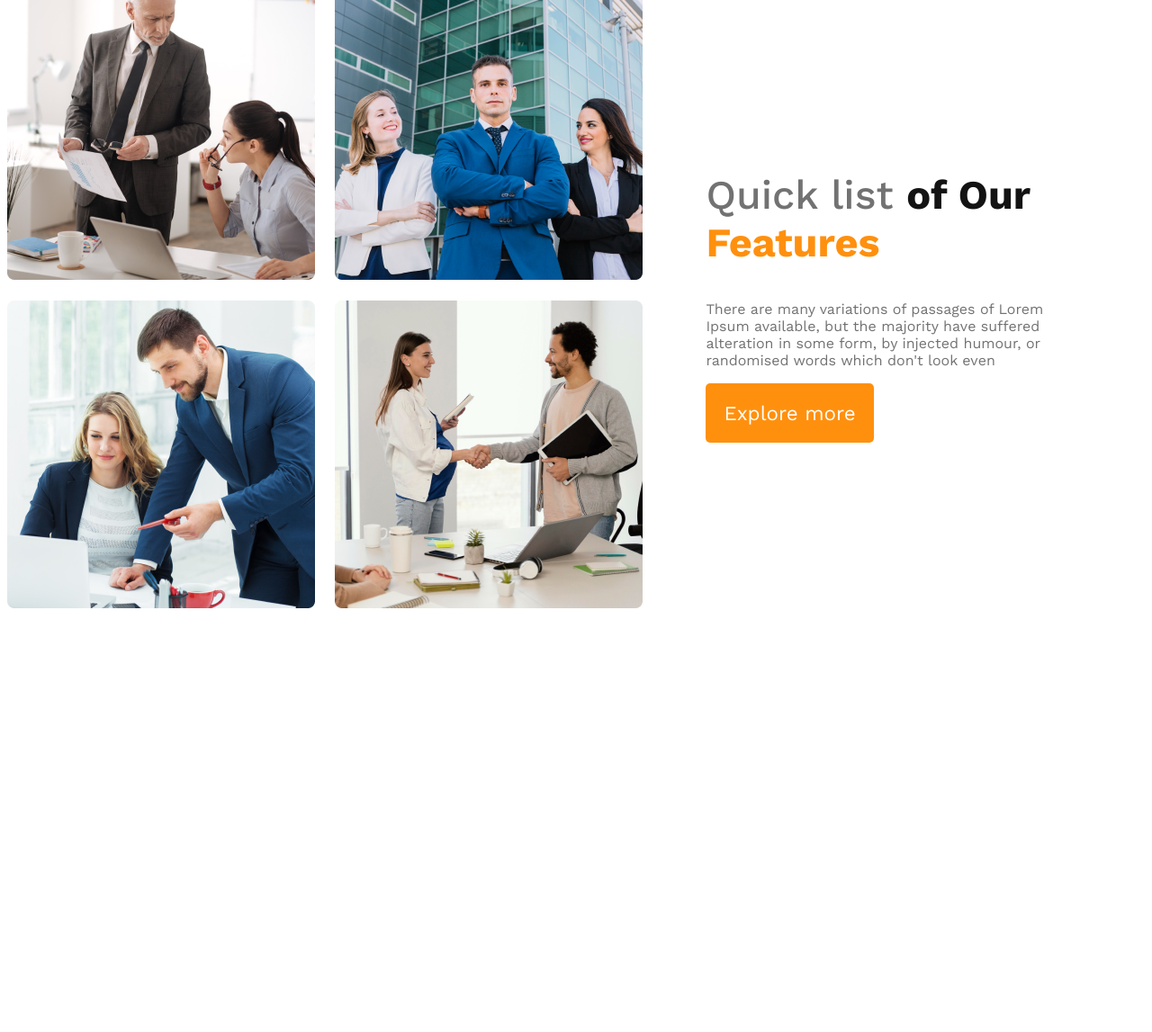
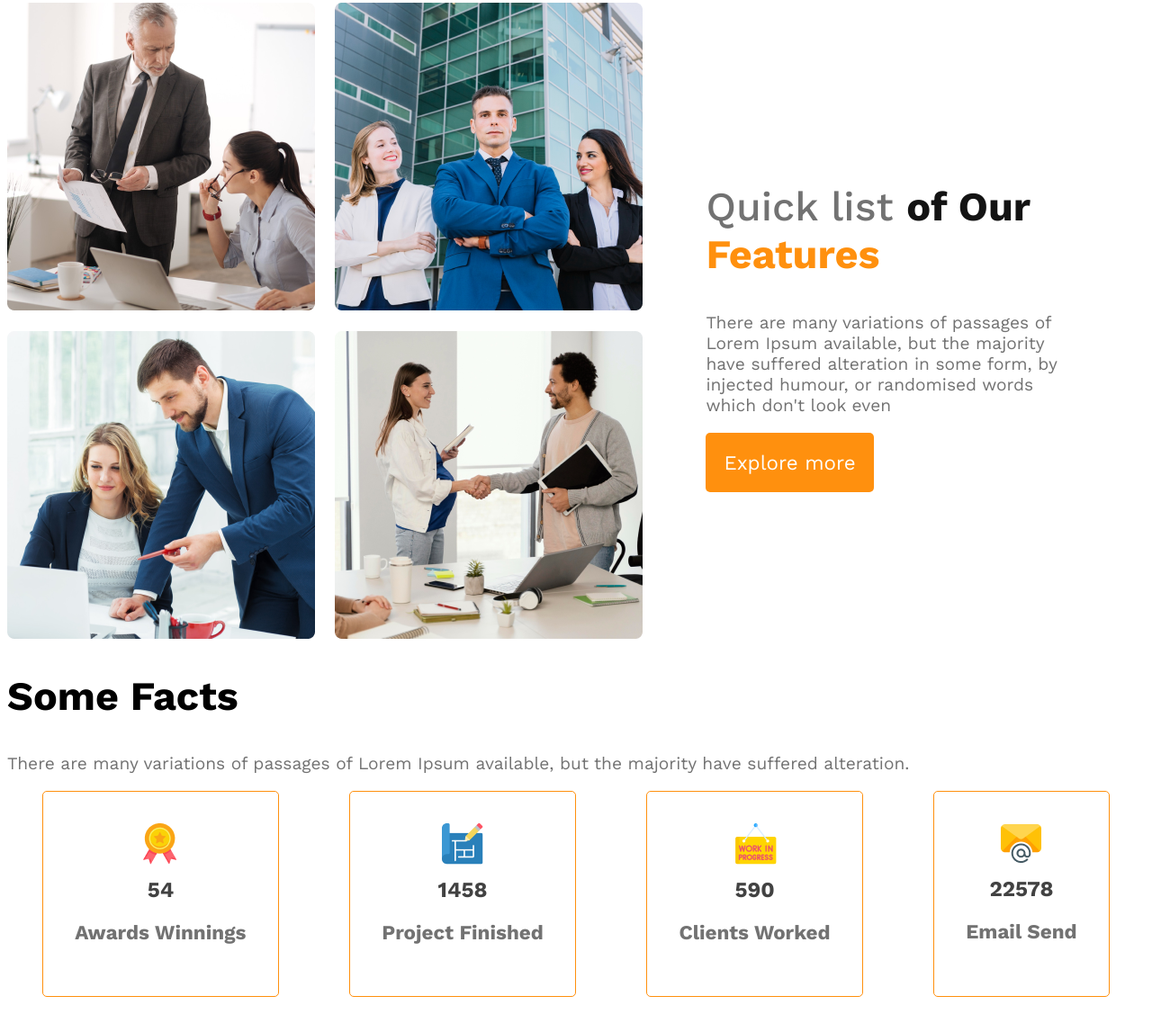
Before and after one commit to Sharif-codes/g3-architect, a plain HTML site: page index.html in a window 1280 px wide. Shown: the part 1127-2274 px from the top of the page at 90% size. Before the commit the page ends 1873 px from the top, so only its background shows below. Drawn offline with nearby package versions, Linux system fonts and the light colour scheme.

Commit message:
card image added

```diff
--- a/index.html
+++ b/index.html
@@ -1,11 +1,13 @@
 <!DOCTYPE html>
 <html lang="en">
+
 <head>
     <meta charset="UTF-8">
     <meta name="viewport" content="width=device-width, initial-scale=1.0">
     <title>G3 Architect</title>
     <link rel="stylesheet" href="style/style.css">
 </head>
+
 <body>
     <header>
         <nav>
@@ -20,14 +22,16 @@
         <div class="banner">
             <div class="banner-content">
                 <h2 class="banner-title">Brand New Group of Architects</h2>
-                <p class="banner-des">There are many variations of passages of Lorem Ipsum available, but the majority have suffered alteration in some form, by injected humour, or randomised words which don't look even</p>
+                <p class="paragraph">There are many variations of passages of Lorem Ipsum available, but the majority
+                    have suffered alteration in some form, by injected humour, or randomised words which don't look even
+                </p>
                 <button class="btn-primary">Explore More</button>
             </div>
             <img src="images/banner.png" alt="" class="banner-img">
         </div>
     </header>
     <main>
-        <div class="team-container">
+        <section class="team-container">
             <div class="team-img-container">
                 <img src="/images/team1.png" alt="">
                 <img src="images/team2.png" alt="">
@@ -35,11 +39,43 @@
                 <img src="images/team4.png" alt="">
             </div>
             <div class="team-description">
-                <h2 class="team-title"><span class="quick-list">Quick list</span> <span class="of-our">of Our</span> <span class="feature">Features</span></h2>
-                <p class="team-des">There are many variations of passages of Lorem Ipsum available, but the majority have suffered alteration in some form, by injected humour, or randomised words which don't look even</p>
+                <h2 class="title"><span class="quick-list">Quick list</span> <span class="of-our">of Our</span>
+                    <span class="feature">Features</span></h2>
+                <p class="paragraph">There are many variations of passages of Lorem Ipsum available, but the majority
+                    have suffered alteration in some form, by injected humour, or randomised words which don't look even
+                </p>
                 <button class="btn-primary">Explore more</button>
             </div>
-        </div>
+        </section>
+        <section class="feature"></section>
+        <section class="facts">
+            <h2 class="fact-title title">Some Facts</h2>
+            <p class="paragraph">There are many variations of passages of Lorem Ipsum available, but the majority have suffered alteration.</p>
+            <div class="card-img-container">
+                <div class="card-img">
+                    <img src="images/icons/ribon.png" alt="">
+                    <h2 class="card-stat">54</h2>
+                    <p class="card-title">Awards Winnings</p>
+                </div>
+                <div class="card-img">
+                    <img src="images/icons/projects.png" alt="">
+                    <h2 class="card-stat">1458</h2>
+                    <p class="card-title">Project Finished</p>
+                </div>
+                <div class="card-img">
+                    <img src="images/icons/customers.png" alt="">
+                    <h2 class="card-stat">590</h2>
+                    <p class="card-title">Clients Worked</p>
+                </div>
+                <div class="card-img">
+                    <img src="images/icons/email.png" alt="">
+                    <h2 class="card-stat">22578</h2>
+                    <p class="card-title">Email Send</p>
+                </div>
+            </div>
+
+        </section>
     </main>
 </body>
+
 </html>
--- a/style/style.css
+++ b/style/style.css
@@ -5,6 +5,32 @@
      font-family: 'Open Sans', sans-serif;
      font-family: 'Work Sans', sans-serif;
  }
+
+ /* shared style */
+ .btn-primary {
+     border-radius: 5px;
+     background-color: #FF900E;
+     padding: 20px;
+     font-size: 1.4rem;
+     border: none;
+     color: white;
+     cursor: pointer;
+ }
+
+ .paragraph {
+     color: #727272;
+     font-size: 1.2rem;
+     font-style: normal;
+     font-weight: 400;
+ }
+
+ .title {
+     font-size: 2.8rem;
+     font-style: normal;
+     font-weight: 500;
+ }
+
+
 
  header {
      background-color: rgba(255, 144, 14, 0.10);
@@ -48,28 +74,10 @@
      font-weight: 700;
  }
 
- .banner-des {
-     color: #727272;
-     font-size: 1rem;
-     font-style: normal;
-     font-weight: 400;
- }
-
  .banner-content {
      text-align: center;
      max-width: 800px;
      margin: 0 auto;
- }
-
- .btn-primary {
-     border-radius: 5px;
-     background-color: #FF900E;
-     padding: 20px;
-     font-size: 1.4rem;
-     border: none;
-     color: white;
-     cursor: pointer;
-
  }
 
  main {
@@ -90,12 +98,6 @@
 
  .team-description {
      padding: 0 70px;
- }
-
- .team-title {
-     font-size: 45px;
-     font-style: normal;
-     font-weight: 500;
  }
 
  .quick-list {
@@ -126,17 +128,53 @@
      font-weight: 400;
  }
 
+ .fact-title {
+     font-weight: 700;
+ }
+
+ .card-img {
+     border: 1px solid #FF900E;
+     border-radius: 5px;
+     text-align: center;
+     padding:35px;
+ }
+
+ .card-img-container {
+     display: flex;
+     justify-content: space-around;
+ }
+
+ .card-stat {
+     color: #424242;
+     font-size: 2.8prem;
+     font-weight: 600;
+     margin-top: 10px;
+ }
+
+ .card-title {
+     color: #727272;
+     font-size: 1.4rem;
+     font-weight: 600;
+     margin-top: 5px;
+ }
+
 
  @media screen and (max-width: 576px) {
      header {
          padding: 20px;
      }
 
-    nav , .team-container {
+     nav,
+     .team-container , .card-img-container {
          flex-direction: column;
      }
-    .team-img-container{
+
+     .team-img-container {
          grid-template-columns: 1fr;
+     }
+     .card-img-container{
+        padding: 10px;
+        gap: 10px;
      }
 
  }
```
Lines whose indentation alone changed are shown as unchanged.
